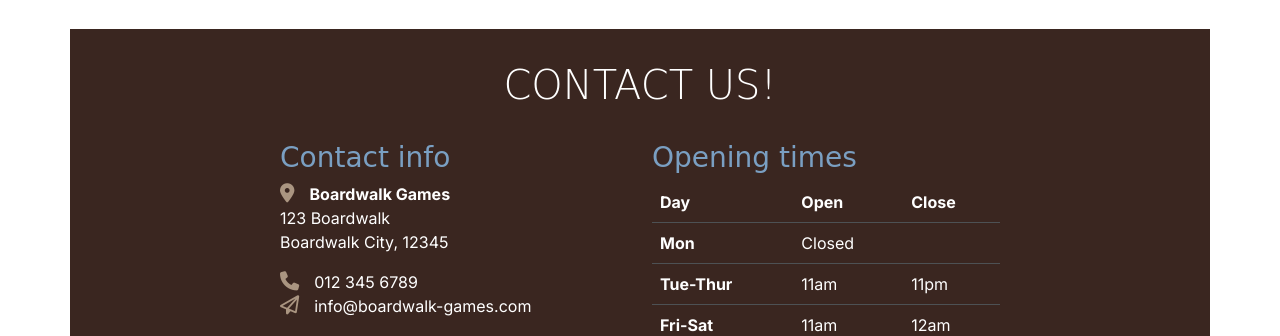
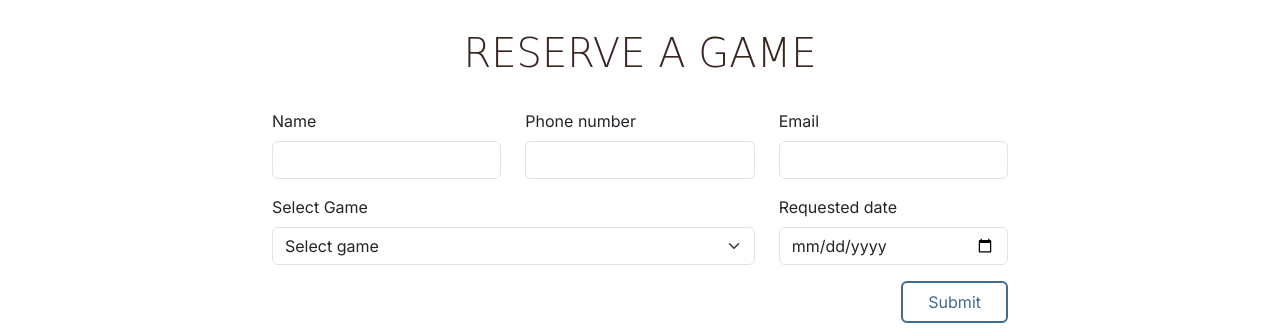
Before and after one commit to thomil13/boardwalk-games, a plain HTML site: page game-library.html in a window 1280 px wide. Shown: the part 1617-1953 px from the top of the page. Drawn offline with nearby package versions, Linux system fonts and the light colour scheme; a web font is replaced by a local one.

Commit message:
Add reserve game option, update button style

```diff
--- a/game-library.html
+++ b/game-library.html
@@ -246,6 +246,49 @@
                         </div>
                     </div>
                 </section>
+
+                <!-- Game Reservation Form -->
+                <section id="booking-form" class="section">
+                    <div class="row justify-content-center">
+                        <div class="col-12 col-md-8">
+                            <h2 class="display-6 text-center">Reserve a game</h2>
+                            <form action="success.html" method="get">
+                                <div class="row">
+                                    <div class="col-12 col-lg-4 mb-3">
+                                        <label for="name" class="form-label">Name</label>
+                                        <input class="form-control" id="name" name="name" type="text" required>
+                                    </div>
+                                    <div class="col-12 col-lg-4 mb-3">
+                                        <label for="phone" class="form-label">Phone number</label>
+                                        <input class="form-control" id="phone" name="phone" type="number" required>
+                                    </div>
+                                    <div class="col-12 col-lg-4 mb-3">
+                                        <label for="email" class="form-label">Email</label>
+                                        <input class="form-control" id="email" name="email" type="email" required>
+                                    </div>
+                                    <div class="col-12 col-lg-8 mb-3">
+                                        <label for="game-selection" class="form-label">Select Game</label>
+                                        <select id="game-selection" class="form-select" name="game-selection" required>
+                                            <option value="" selected>Select game</option>
+                                            <option value="regular-play">Reserve a table</option>
+                                            <option value="dnd">Dungeons & Dragons</option>
+                                            <option value="retro-night">Retro Game Night</option>
+                                            <option value="tournament">Tournament</option>
+                                            <option value="kids-party">Kids party</option>
+                                        </select>
+                                    </div>
+                                    <div class="col-12 col-lg-4 mb-3">
+                                        <label for="date" class="form-label">Requested date</label>
+                                        <input id="date" type="date" class="form-control" name="date" required>
+                                    </div>
+                                </div>
+                                <div class="col-12 text-end">
+                                    <button type="submit" class="btn custom-button-outline">Submit</button>
+                                </div>
+                            </form>
+                        </div>
+                    </div>
+                </section>
             </main>
 
             <!-- Footer / Contact Section -->
```
Also changed, not shown: success.html (+1 -1 lines).
